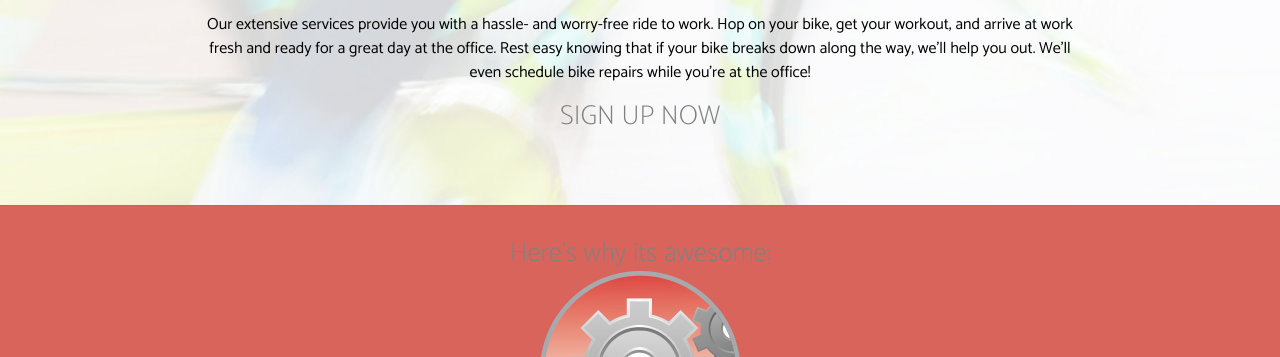
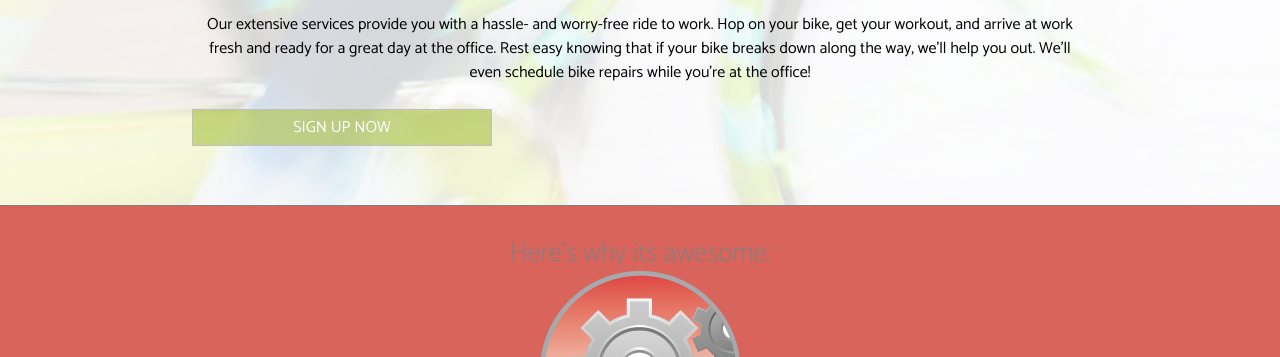
Before and after one commit to AmyD3/AmyD3.github.io, a plain HTML site: page unit_4/index.html in a window 1280 px wide. Shown: the part 443-800 px from the top of the page. Drawn offline with Linux system fonts and the light colour scheme.

Commit message:
spacing and button

```diff
--- a/unit_4/css/style.css
+++ b/unit_4/css/style.css
@@ -19,7 +19,6 @@ h2 {
 	color: gray;
 	font-weight: 100;
 	line-height: 120%;
-/*	padding-bottom: 1em;*/
 }
 h3 {
 	font-size: 1.5em;
@@ -68,7 +67,7 @@ nav a {
     border-bottom: none;
 }
 section {
-	padding: 2em;
+	padding: 2em 20em;
 	border-top-style: solid;
 	border-top-color: gray;
 	border-top-width: 1px;
@@ -91,8 +90,7 @@ hr {
 }
 ul {
 	text-align: left;
-	padding-left: 10em;
-	padding-top: 1em;
+	padding: 1em 0 3em 0em;
 }
 #splash {
 	background-image: url("../images/Background_image_LT2.jpg");
@@ -122,6 +120,20 @@ ul {
 #easy {
 	background-color: #F5E9E3;
 }
+.signup {
+	font-weight: 400;
+	color: white;
+	font-style: uppercase;
+	font-size: 1em;
+	padding: .5em;
+	border-style: solid;
+	border-color: silver;
+	border-width: 1px;
+	background-color: rgba(170, 194, 67, 0.6);
+	width: 300px;
+	margin-top: 1.5em;
+/*	align: center;*/
+}
 /*.intro	{
 	padding-left: 3em;
 	padding-right: 3em;
--- a/unit_4/index.html
+++ b/unit_4/index.html
@@ -19,7 +19,7 @@
 		<h1 id="slogan"> We take the work out of biking to work.</h1>
 		<h2 class="intro">Clothing and equipment delivered to your locker daily. Regularly scheduled maintenance, roadside assistance, concierge services and more.</h2>
 		<p class="intro">Our extensive services provide you with a hassle- and worry-free ride to work. Hop on your bike, get your workout, and arrive at work fresh and ready for a great day at the office. Rest easy knowing that if your bike breaks down along the way, we'll help you out. We'll even schedule bike repairs while you're at the office! </p>
-		<h2>SIGN UP NOW</h2>
+		<h2 class="signup">SIGN UP NOW</h2>
 	</section>
 
 	<section id="selling">
@@ -93,7 +93,7 @@
 			<li>discounts at many local bike stores</li>
 			<li>weekend ride meet-ups</li>
 		</ul>
-		<h2>SIGN UP NOW</h2>
+		<h2 class="signup">SIGN UP NOW</h2>
 	</section>
 </main>
 
```
